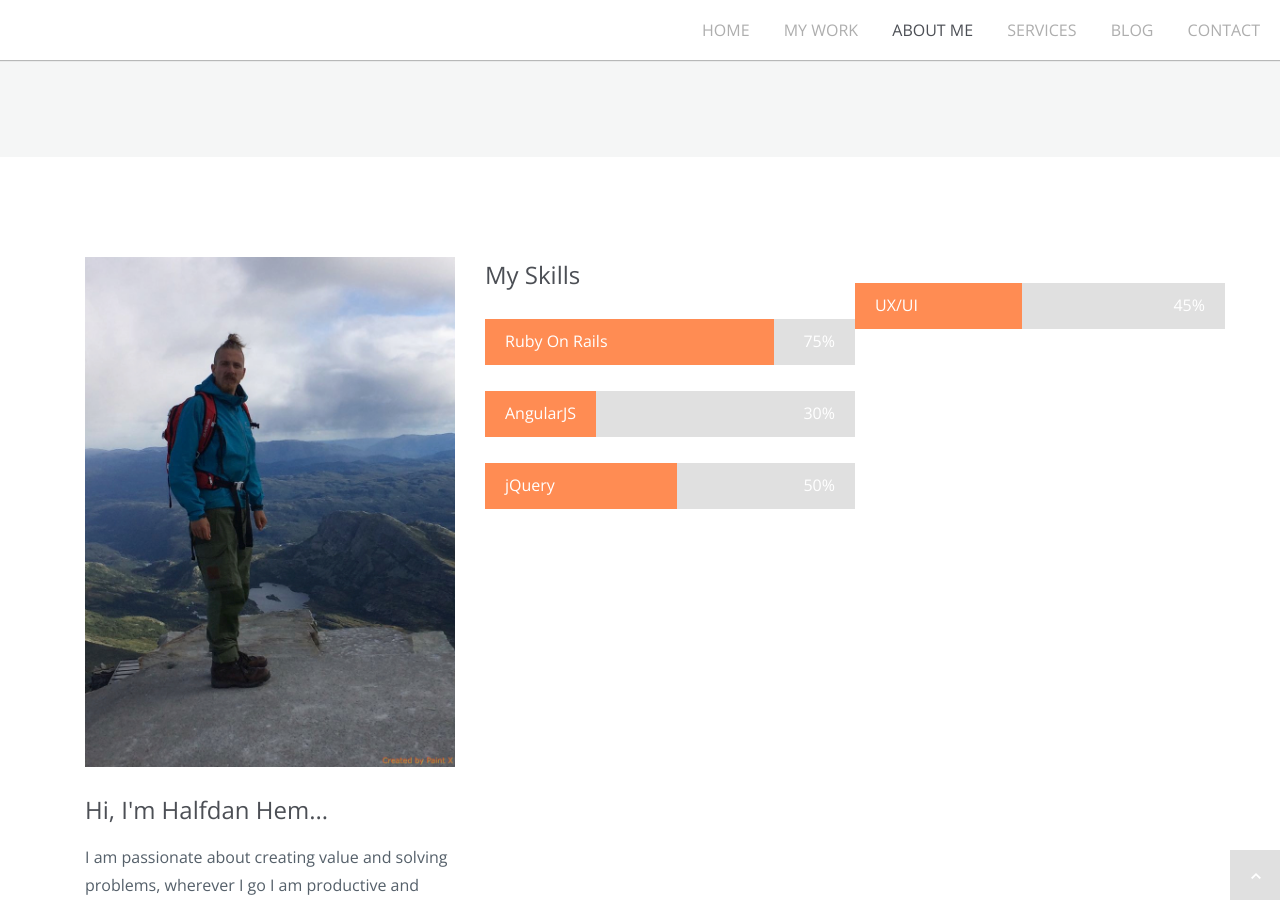
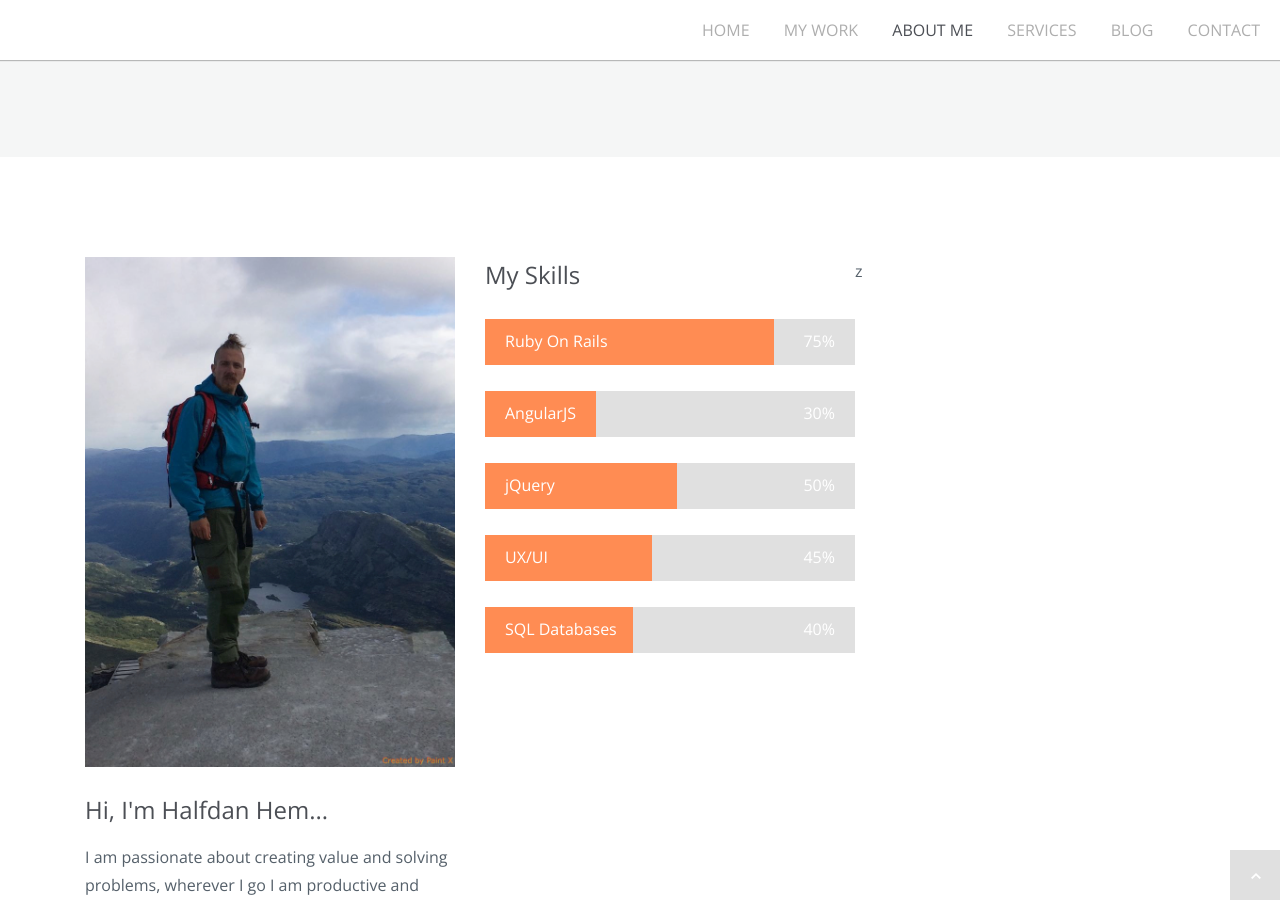
Before and after one commit to haffmaestro/haffmaestro.github.io, a Jekyll site: the page index.html, which Jekyll copies as it is, in a window 1280 px wide and 900 px high, scrolled down 1519 px. Built offline with Jekyll 4.4.1, drawn with Linux system fonts in a browser that asks for light colours; nearby versions of some CDN libraries.

Commit message:
fixed indentation

```diff
--- a/index.html
+++ b/index.html
@@ -264,7 +264,7 @@
   <!-- End Profile -->
   <!-- End Title Page -->
 
-  <div class="row margin-40">
+  <div class="row margin-40">z
 
     <div class="span4">
      <h3>My Skills</h3>
@@ -292,7 +292,7 @@
         <div class="bar" style="width: 52%;"></div>
       </div>
      </div>
- </div>
+
 
     <div class="progress-bar">
       <div class="progress">
@@ -302,6 +302,15 @@
      </div>
     </div>
 
+    <div class="progress-bar">
+      <div class="progress">
+       <span class="field">SQL Databases</span>
+       <span class="field-value">40%</span>
+       <div class="bar" style="width: 40%;"></div>
+     </div>
+    </div>
+</div>
+</div>
 </div>
 
 <!-- End About Section -->
```
Lines whose indentation alone changed are shown as unchanged.
